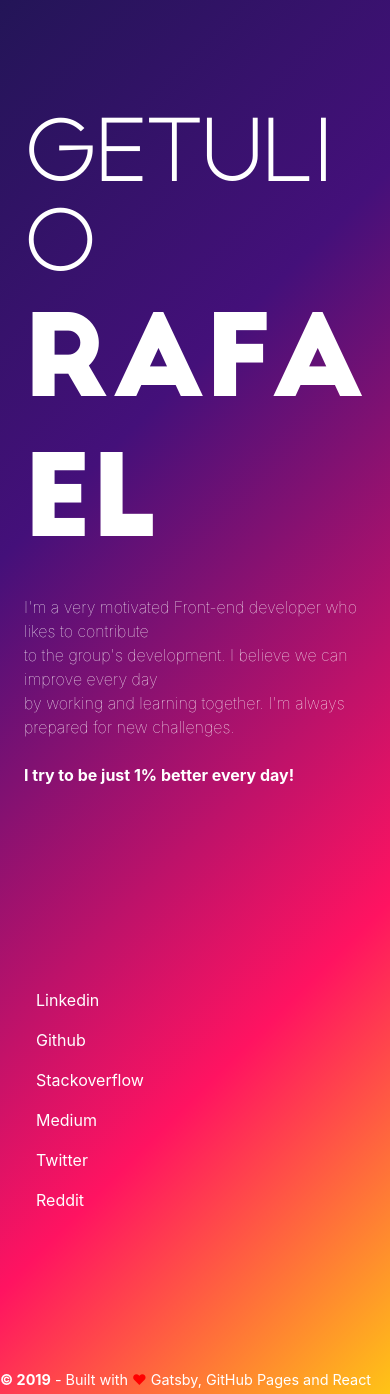
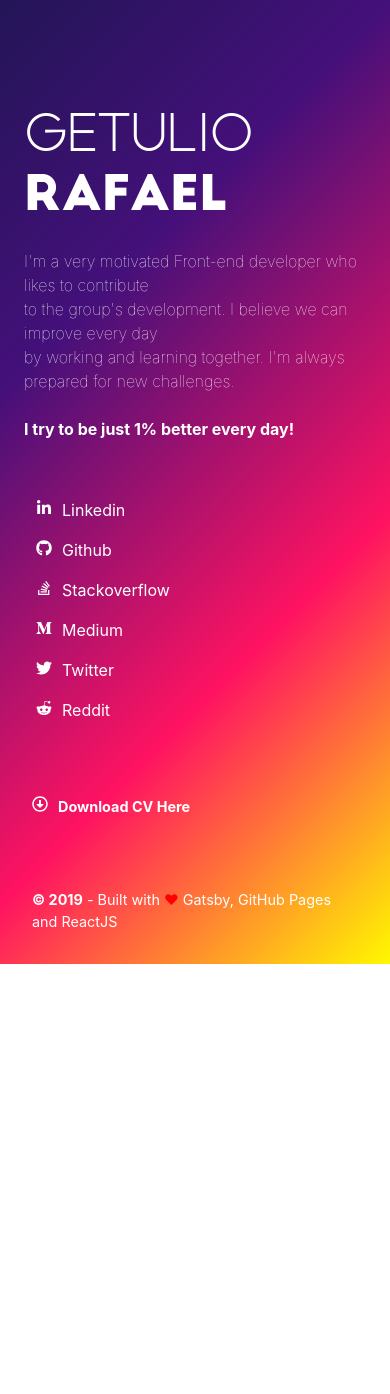
Before and after one commit to gferreiraa/about-me, a Gatsby site: page / in a window 390 px wide. Shown: the top 1394 px of the page. After the commit the page ends 964 px from the top, so only its background shows below. Built offline with nearby package versions, Linux system fonts and the light colour scheme; Gatsby itself is replaced by a stand-in of ours.

Commit message:
Upadte info

```diff
--- a/src/components/layout.js
+++ b/src/components/layout.js
@@ -2,8 +2,6 @@ import React from 'react';
 import PropTypes from 'prop-types';
 import { StaticQuery, graphql } from 'gatsby';
 
-import Header from './header';
-// import './layout.css';
 import '../styles/index.scss';
 
 const Layout = ({ children }) => (
--- a/src/pages/index.js
+++ b/src/pages/index.js
@@ -1,9 +1,16 @@
 import React from 'react';
-import {Link} from 'gatsby';
 
 import Layout from '../components/layout';
-import Image from '../components/image';
 import SEO from '../components/seo';
+
+import donwloadIcon from '../images/arrow-alt-circle-down-regular.svg';
+import linkedinIcon from '../images/linkedin-in-brands.svg';
+import githubIcon from '../images/github-brands.svg';
+import stackoverflowIcon from '../images/stack-overflow-brands.svg';
+import mediumIcon from '../images/medium-m-brands.svg';
+import twitterIcon from '../images/twitter-brands.svg';
+import reddit from '../images/reddit-alien-brands.svg';
+
 
 const IndexPage = () => (
     <Layout className="layout__body">
@@ -14,8 +21,8 @@ const IndexPage = () => (
                 <div className="container">
                   <div className="columns">
                   <div className="column is-two-thirds">
-                  <h1 className="title title__name">GETULIO</h1>
-                  <h2 className="subtitle subtitle__name">RAFAEL</h2>
+                  <h1 className="title title__name is-size-1-mobile">GETULIO</h1>
+                  <h2 className="subtitle subtitle__name is-size-1-mobile">RAFAEL</h2>
                   <p className="paragraph__about">
                     I'm a very motivated Front-end developer who likes to contribute<br/> to the group's
                     development. I believe we can improve every day<br/>by working and learning
@@ -25,12 +32,12 @@ const IndexPage = () => (
                 </div>
                   <div className="column">
                     <ul className="social-list">
-                      <li className="hvr-bob list__name"><a href="https://www.linkedin.com/in/gferreiraa/" target="_blank">Linkedin</a></li>
-                      <li className="hvr-bob list__name"><a href="https://github.com/gferreiraa" target="_blank">Github</a></li>
-                      <li className="hvr-bob list__name"><a href="https://pt.stackoverflow.com/users/134567/getulio-rafael-ferreira" target="_blank">Stackoverflow</a></li>
-                      <li className="hvr-bob list__name"><a href="https://medium.com/@getliorafaelferreira" target="_blank">Medium</a></li>
-                      <li className="hvr-bob list__name"><a href="https://twitter.com/padawanmirim" target="_blank">Twitter</a></li>
-                      <li className="hvr-bob list__name"><a href="https://www.reddit.com/user/gferreiraa" target="_blank">Reddit</a></li>
+                      <li className="hvr-bob list__name"><a href="https://www.linkedin.com/in/gferreiraa/" target="_blank"><img className="icon is-small icon__img" src={linkedinIcon}/>Linkedin</a></li>
+                      <li className="hvr-bob list__name"><a href="https://github.com/gferreiraa" target="_blank"><img className="icon is-small icon__img" src={githubIcon}/>Github</a></li>
+                      <li className="hvr-bob list__name"><a href="https://pt.stackoverflow.com/users/134567/getulio-rafael-ferreira" target="_blank"><img className="icon is-small icon__img" src={stackoverflowIcon}/>Stackoverflow</a></li>
+                      <li className="hvr-bob list__name"><a href="https://medium.com/@getliorafaelferreira" target="_blank"><img className="icon is-small icon__img" src={mediumIcon}/>Medium</a></li>
+                      <li className="hvr-bob list__name"><a href="https://twitter.com/padawanmirim" target="_blank"><img className="icon is-small icon__img" src={twitterIcon}/>Twitter</a></li>
+                      <li className="hvr-bob list__name"><a href="https://www.reddit.com/user/gferreiraa" target="_blank"><img className="icon is-small icon__img" src={reddit}/>Reddit</a></li>
                     </ul>
                   </div>
                 </div>
@@ -40,12 +47,12 @@ const IndexPage = () => (
         </main>
         <footer>
         <div className="container">
-          <div className="columns">
+          <div className="columns footer__mobile">
             <div className="column is-two-thirds">
-              <p className="footer__note"><b>© 2019</b> - Built with <span className="heart__icon">❤</span> Gatsby, GitHub Pages and React</p>
+              <p className="footer__note"><b>© 2019</b> - Built with <span className="heart__icon">❤</span> Gatsby, GitHub Pages and ReactJS</p>
             </div>
-            <div className="column">
-              <p className="footer__note"><b><a className="link_cv hvr-bob" href="https://drive.google.com/file/d/0B04ZkygoVw1nblVjbmVsbmsxRGItUUI1TmVUdnFqbmVBV1RN/view" download="CV-Getúlio-Rafael-Ferreira.pdf" target="_blank">CV Download Here</a></b></p>
+            <div className="column footer__cv">
+              <p className="footer__note"><b><a className="link_cv hvr-bob" href="https://drive.google.com/file/d/0B04ZkygoVw1nblVjbmVsbmsxRGItUUI1TmVUdnFqbmVBV1RN/view" download="CV-Getúlio-Rafael-Ferreira.pdf" target="_blank"><img className="icon is-small icon__img" src={donwloadIcon}/>Download CV Here</a></b></p>
             </div>
           </div>
         </div>
--- a/src/styles/index.scss
+++ b/src/styles/index.scss
@@ -22,6 +22,11 @@ body {
     display: flex;
     min-height: 100vh;
     flex-direction: column;
+    overflow: hidden;
+    width: 100%;
+    -webkit-box-sizing: border-box;
+       -moz-box-sizing: border-box;
+            box-sizing: border-box;
 }
 
 main {
@@ -92,3 +97,28 @@ main {
 a:hover {
     color: #fff;
 }
+
+.icon__img {
+    margin-right: 10px;
+}
+
+// Media Queries
+@media only screen and (max-width: 600px) {
+    .social-list {
+        margin-top: 3vh;
+    }
+    .footer__mobile {
+        padding: 0 2rem;
+        display: flex;
+        flex-direction: column-reverse;
+    }
+    .footer__note{
+        margin-top: 1rem;
+        margin-bottom: 2rem;
+    }
+}
+
+/* Small devices (portrait tablets and large phones, 600px and up) */
+@media only screen and (min-width: 600px) {
+
+}
```
Also changed, not shown: src/images/arrow-alt-circle-down-regular.svg (added), src/images/github-brands.svg (added), src/images/linkedin-in-brands.svg (added), src/images/medium-m-brands.svg (added), src/images/reddit-alien-brands.svg (added), src/images/stack-overflow-brands.svg (added), src/images/twitter-brands.svg (added).
